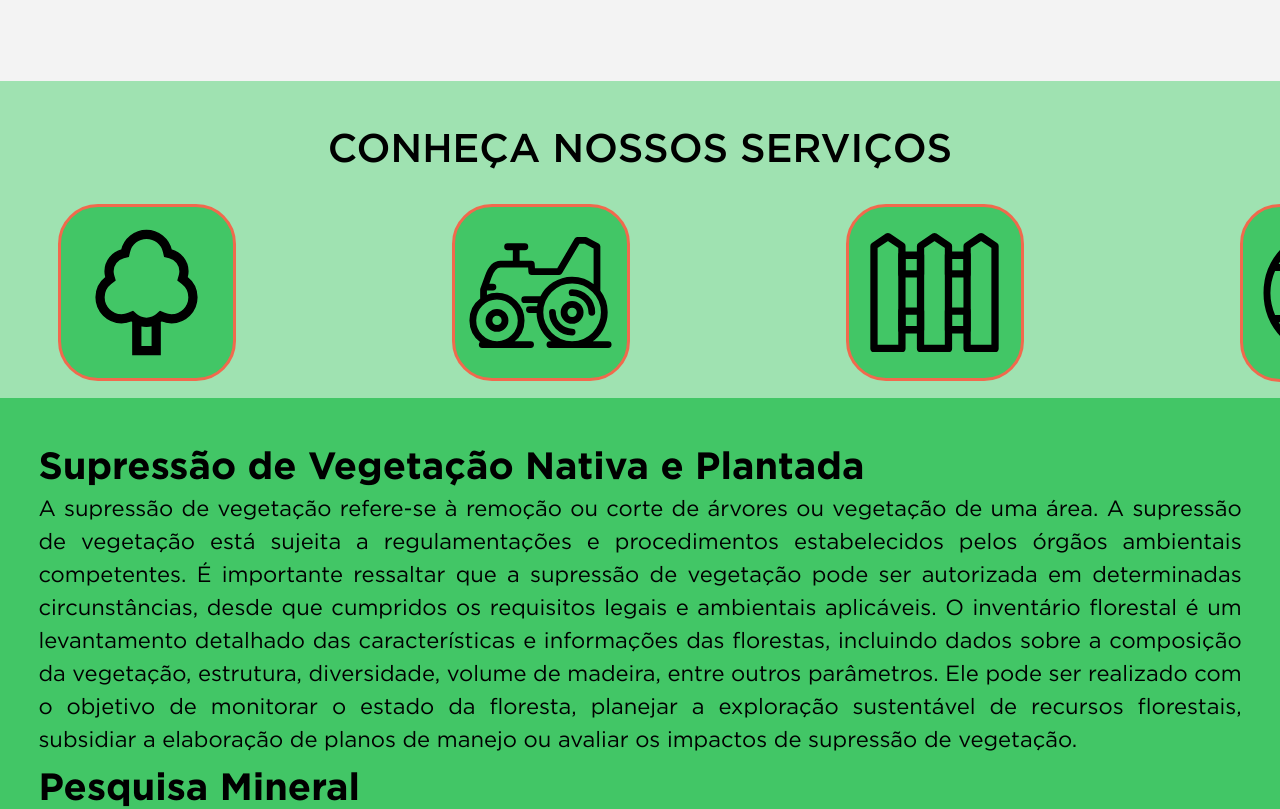
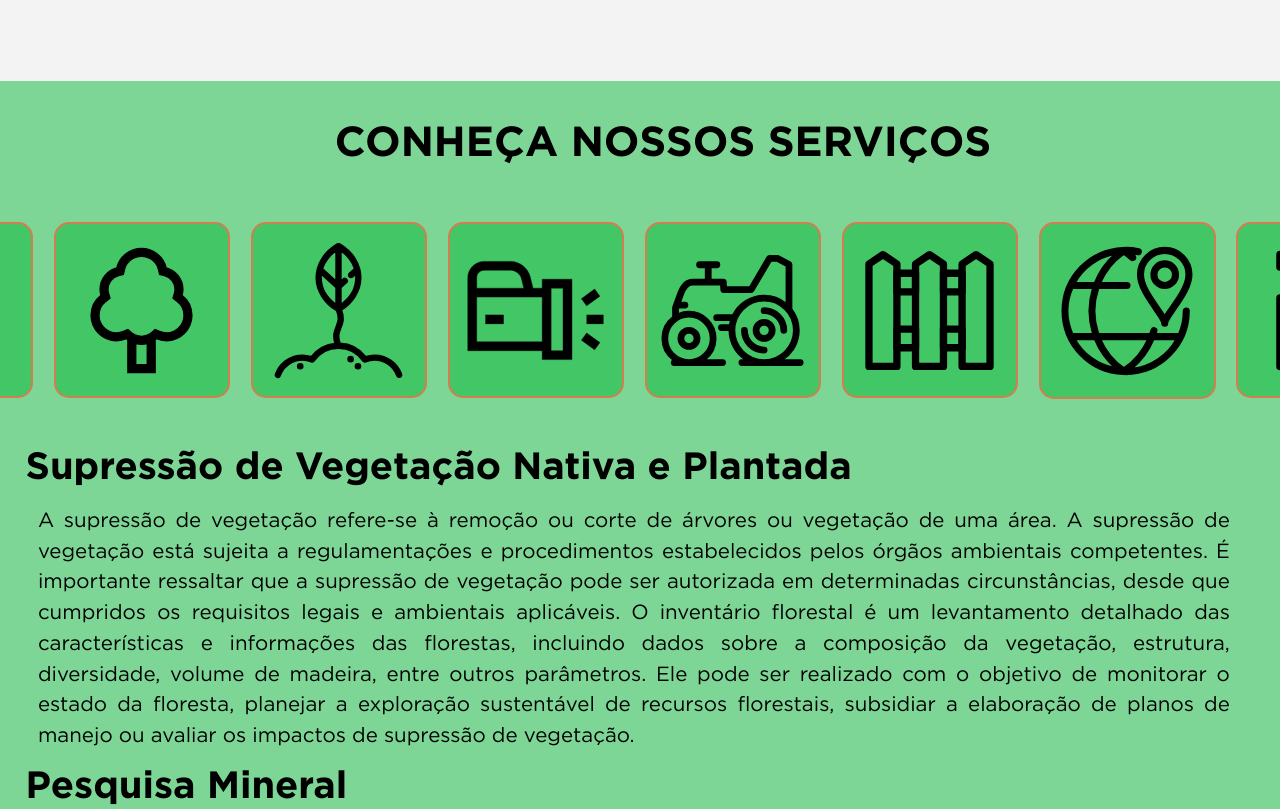
Before and after one commit to LucasBarbosaDaSilva/Vekotec-project, a React (Create React App) app: page / in a window 1280 px wide. Shown: the part 1520-2329 px from the top of the page. Built offline with nearby package versions, Linux system fonts and the light colour scheme.

Commit message:
pair programming commit services

```diff
--- a/src/components/ServiceCarousel.js
+++ b/src/components/ServiceCarousel.js
@@ -28,7 +28,7 @@ export default class ServiceCarousel extends Component {
         <Slider
           asNavFor={this.state.nav1}
           ref={slider => (this.slider2 = slider)}
-          slidesToShow={3}
+          slidesToShow={6}
           swipeToSlide={true}
           focusOnSelect={true}
           centerMode={true}
--- a/src/components/Values.js
+++ b/src/components/Values.js
@@ -13,7 +13,7 @@ function Values() {
             <img src={value.image} alt={value.description} height={10} />
           </div>)}
       </div>
-      <h6>*para saber mais acesse o site oficial: <a href='https://brasil.un.org/pt-br/sdgs'>https://brasil.un.org/pt-br/sdgs</a></h6>
+      <h6>*para saber mais acesse o site oficial: <a target='_blank' rel='noreferrer' href='https://brasil.un.org/pt-br/sdgs'>https://brasil.un.org/pt-br/sdgs</a></h6>
     </div>
   );
 }
--- a/src/css/img/svg/service-carousel/index.js
+++ b/src/css/img/svg/service-carousel/index.js
@@ -5,6 +5,8 @@ import documento from './documento.svg';
 import leaf from './leaf.svg';
 import drop from './drop.svg';
 import tree from './tree.svg';
+import seed from './seed.svg';
+import flashlight from './flashlight.svg';
 
 const servicesArray = [
   {
@@ -53,6 +55,14 @@ const servicesArray = [
         e regulamentos ambientais. A defesa das multas ambientais geralmente requer conhecimento especializado na área ambiental e compreensão dos aspectos
         legais envolvidos.`,
       },
+      {
+        title: 'Usucapião Judicial e Extra Judicial',
+        text: `Usucapião é um instituto do direito civil que permite a aquisição de propriedade de um bem
+        imóvel ou móvel em virtude da posse prolongada e contínua, desde que preenchidos
+        determinados requisitos legais. No caso da usucapião de imóvel, a pessoa adquire a propriedade
+        do bem pelo exercício da posse mansa e pacífica, de forma ininterrupta, pelo prazo estabelecido
+        na legislação .`,
+      }
     ],
   },
   {
@@ -89,7 +99,7 @@ const servicesArray = [
         ambientais e florestais vigentes. Essas regularizações são necessárias para garantir a conservação dos recursos naturais, a proteção do meio ambiente e o uso sustentável dos recursos naturais.
         No contexto brasileiro, a regularização ambiental e florestal está diretamente relacionada à implementação do Código Florestal (Lei nº 12.651/2012) e do Sistema Nacional de Informação sobre o Meio Ambiente
         (SINIMA), que abrange o Cadastro Ambiental Rural (CAR) e o Programa de Regularização Ambiental (PRA).`,
-      }
+      },
     ],
   },
   {
@@ -136,11 +146,51 @@ const servicesArray = [
     icon: tree,
     content: [
       {
-        title: 'Projetos Sustentáveis',
-        text: ``,
+        title: 'PTRF',
+        text: `Um Projeto Técnico de Recuperação Flora (PTRF) é um plano elaborado para restaurar áreas degradadas
+        ou desmatadas, visando à recuperação ecológica e o restabelecimento da vegetação nativa.`,
+      },
+      {
+        title: 'PRADA',
+        text: `Um Projeto Técnico de Recuperação de Área Degradada ou Alterada (PRADA) é um plano elaborado para
+        restaurar áreas que sofreram algum tipo de degradação ou alteração, visando à sua recuperação ecológica
+        e à melhoria das condições ambientais`
       },
     ],
-  }
+  },
+  {
+    name: 'Seed',
+    icon: seed,
+    content: [
+      {
+        title: 'PAE',
+        text: `O Plano de Aproveitamento Econômico (PAE) é um documento que estabelece as diretrizes e
+        estratégias para a exploração econômica de recursos minerais em uma determinada área. Esse
+        plano é elaborado com base nos resultados da pesquisa mineral e tem como objetivo maximizar
+        a eficiência e rentabilidade da atividade de mineração. O PAE é um componente importante do
+        processo de concessão de lavra, pois descreve as etapas e métodos que serão utilizados para a
+        extração e beneficiamento dos minerais, além de definir as medidas de mitigação de impactos
+        ambientais e sociais. Ele deve estar em conformidade com a legislação e regulamentação
+        aplicáveis, bem como com as exigências do órgão regulador.`,
+      },
+    ],
+  },
+  {
+    name: 'Flashlight',
+    icon: flashlight,
+    content: [
+      {
+        title: 'Estudo de Cavidade/Espeleológico',
+        text: `O estudo de cavidade, também conhecido como estudo espeleológico, é uma ciência que se
+        dedica ao estudo de cavernas, grutas e demais formações subterrâneas. A espeleologia é a
+        ciência que abrange a investigação, exploração e documentação desses ambientes naturais. O
+        estudo de cavidade tem como objetivo aumentar o conhecimento científico sobre esses
+        ambientes, bem como promover a conservação e proteção das cavernas e grutas. Essas
+        formações podem ser de grande importância científica, cultural e ambiental, e muitas vezes são
+        consideradas patrimônios naturais a serem preservados.`,
+      },
+    ]
+  },
 ]
 
 export {
--- a/src/css/service-carousel.css
+++ b/src/css/service-carousel.css
@@ -126,55 +126,60 @@
 
 @media only screen and (min-width: 1201px) {
   #services {
-    background-color: #9fe2b1;
-    padding-top: 2%;
-    padding-bottom: 2%;
+    display: flex;
+    flex-direction: column;
+    background-color: #7dd695;
+    padding-top: 1%;
+    padding-bottom: 1%;
+    height: 100vh;
   }
 
   #services h1 {
     text-align: center;
-    font-size: 40px;
-    font-weight: 600;
     margin: 0.5ch;
-    /* color: #505050; */
+    margin-left: 2ch ;
+    margin-bottom: 1.5ch;
+    font-size: 42px;
+    font-weight: 900;
   }
 
   .service-icon {
-    border: 3px solid #f1694d;
-    /* border-bottom: 2px solid white; */
+    border-bottom: 2px solid rgb(212, 212, 212);
     margin: 2%;
-    border-radius: 40px;
+    border-radius: 15px;
     background-color: #42c666;
+    border: 2px solid #fe6a4cc5;
     padding: 1ch;
   }
   .service-icon:hover {
-    transform: scale(1.1);
+    transform: scale(1.05);
   }
 
   .service-div {
-    /* position: relative; */
-    background-color: #42c666;
-    padding: 3%;
-    /* border: 15px solid #f1694d; */
-    /* border-radius: 30px; */
-    /* padding: 1ch; */
-    /* height: 20dvh; */
-    /* text-align: center; */
+    padding: 2%;
+    /* background-color: red; */
   }
 
   .service-div h2 {
-    /* position: absolute; */
     font-size: 38px;
-    /* text-align: left; */
-    /* top: 50%; */
-    /* width: 90%; */
-    /* left: 50%; */
-    /* transform: translate(-50%, -50%); */
     font-weight: 700;
   }
 
   .service-div p {
-    font-size: 22px;
+    font-size: 20.5px;
     text-align: justify;
+    margin-bottom: 0.3%;
+    padding-left: 1%;
+    padding-right: 2%;
+  }
+
+  .service-content-div h2 {
+    margin-bottom: 1%;
+  }
+
+  .service-content-div{
+    display: flex;
+    flex-direction: column;
+    justify-content: center;
   }
 }
```
Also changed, not shown: src/css/img/svg/service-carousel/flashlight.svg (added), src/css/img/svg/service-carousel/seed.svg (added).
